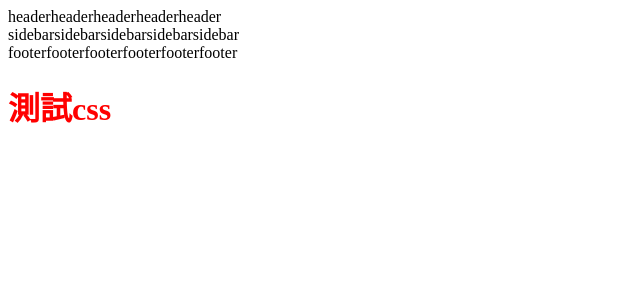
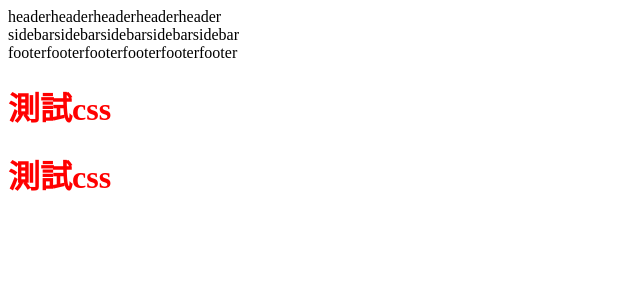
Before and after one commit to fishcha84/ws, a Nuxt app: page /practice in a window 1280 px wide. Shown: the top 300 px of the page, without its empty margins (0-640 px from the left). Built offline with nearby package versions, Linux system fonts and the light colour scheme.

Commit message:
test from sub branch

```diff
--- a/pages/practice/index.vue
+++ b/pages/practice/index.vue
@@ -1,7 +1,12 @@
 <template>
-  <h1 class="red-color">
-    測試css
-  </h1>
+  <div>
+    <h1 class="red-color">
+      測試css
+    </h1>
+    <h1 class="red-color">
+      測試css
+    </h1>
+  </div>
 </template>
 
 <script>
```
